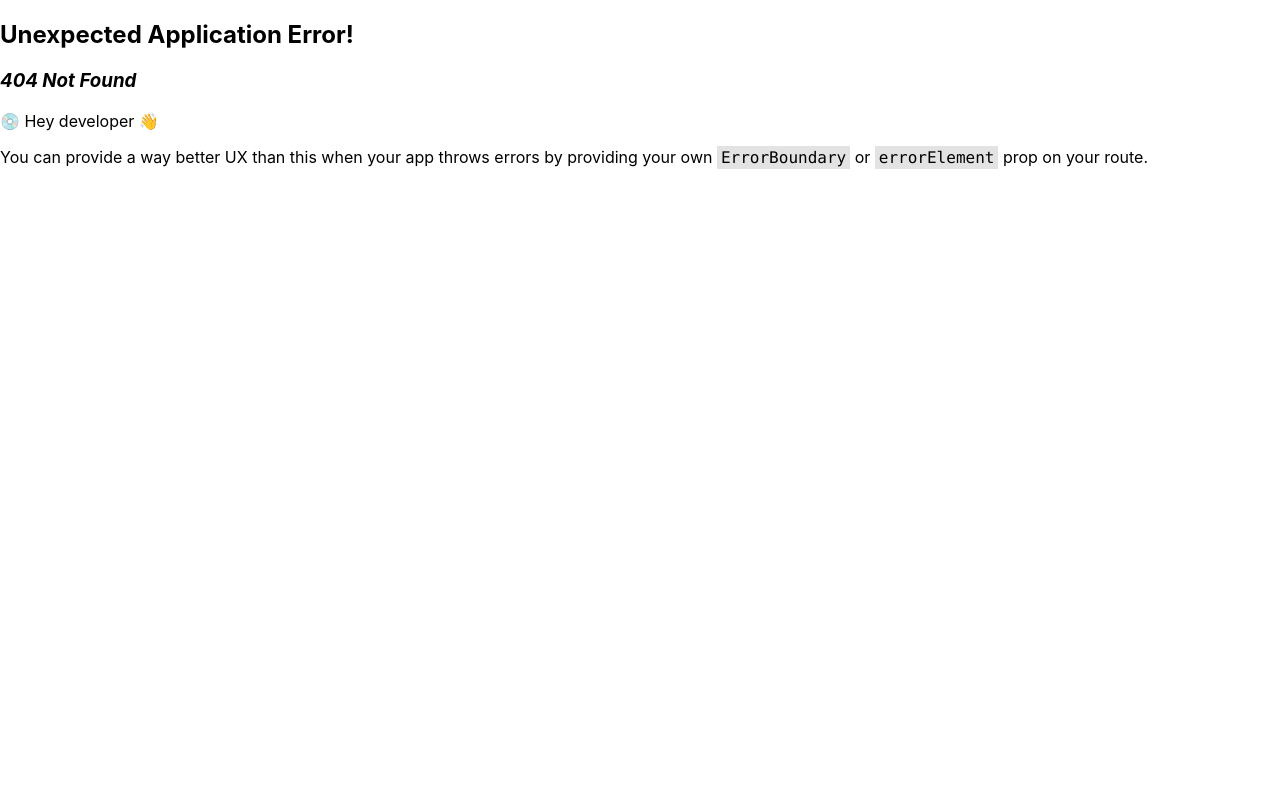
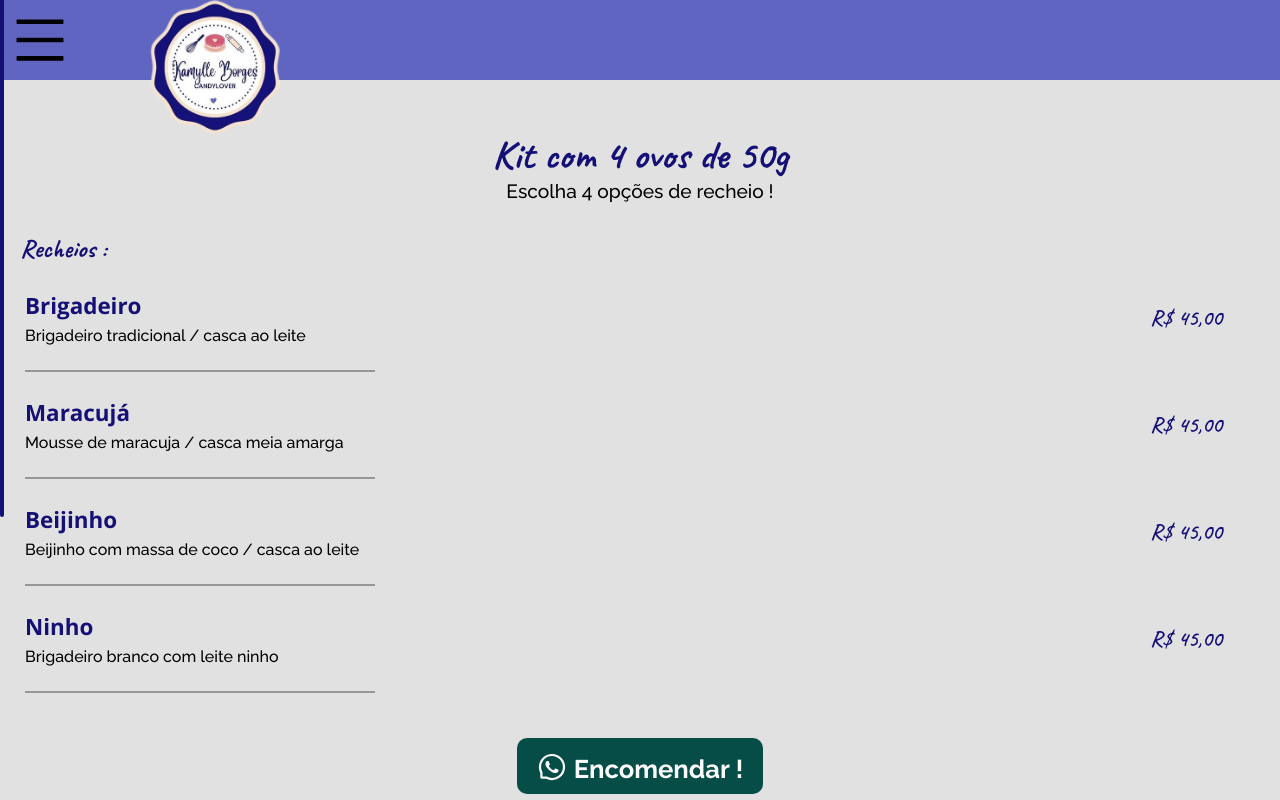
Before and after one commit to kaiqueZpriv1/candylover, a React (Create React App) app: page /ovostrufados in a window 1280 px wide. Before the commit this address had no page. Shown: the top 800 px of the page. Built offline with nearby package versions, Linux system fonts and the light colour scheme.

Commit message:
create ovos trufados

```diff
--- a/src/pages/Pascoa/PascoaIT.tsx
+++ b/src/pages/Pascoa/PascoaIT.tsx
@@ -23,7 +23,9 @@ export const PascoaIT = () => {
 						</Link>
 					</Fade>
 					<Fade direction='left'>
-						<RouterPage>Ovos Trufados</RouterPage>
+						<Link to='/ovostrufados'>
+							<RouterPage>Ovos Trufados</RouterPage>
+						</Link>
 					</Fade>
 				</div>
 				<FooterHome>
--- /dev/null
+++ b/src/pages/Pascoa/ovos trufados/Trufado.tsx
@@ -0,0 +1,110 @@
+import React from 'react';
+import Global from '../../../components/Global';
+import { HeaderG } from '../../header global/HeaderG';
+import {
+	ButtonWpp,
+	Cardapio,
+	CardapioList,
+	FooterOvos,
+	HomePages,
+	LineCardapio,
+	TextHomeInicial,
+} from '../style';
+import { Fade } from 'react-awesome-reveal';
+import { AiOutlineWhatsApp } from 'react-icons/ai';
+export const Trufado = () => {
+    const recheiotrufado = [
+			{
+				id: 0,
+				recheio: 'Brigadeiro',
+				value: 'R$ 45,00',
+				description: 'Brigadeiro tradicional / casca ao leite',
+			},
+			{
+				id: 1,
+				recheio: 'Maracujá',
+				value: 'R$ 45,00',
+				description: 'Mousse de maracuja / casca meia amarga',
+			},
+			{
+				id: 2,
+				recheio: 'Beijinho',
+				value: 'R$ 45,00',
+				description: 'Beijinho com massa de coco / casca ao leite',
+			},
+			{
+				id: 3,
+				recheio: 'Ninho',
+				value: 'R$ 45,00',
+				description: 'Brigadeiro branco com leite ninho',
+			},
+		];
+	return (
+		<>
+			<Global />
+			<HeaderG />
+			<HomePages>
+				<div className='container-homeP'>
+					<Fade cascade direction='up'>
+						<TextHomeInicial>
+							<span className='title-homeP'>Kit com 4 ovos de 50g</span>
+							<p className='paragrafo-homeP'>Escolha 4 opções de recheio !</p>
+						</TextHomeInicial>
+					</Fade>
+					<Cardapio>
+						<Fade direction='down'>
+							<span className='span-inicial'>Recheios :</span>
+						</Fade>
+						<div className='container-cardapio'>
+							{recheiotrufado.map((i) => {
+								return (
+									<>
+										<CardapioList key={i.id}>
+											<div className='description-recheio'>
+												<Fade cascade direction='left'>
+													<h3 className='recheio-text'>{i.recheio}</h3>
+													<p className='description-cardapio'>
+														{i.description}
+													</p>
+												</Fade>
+											</div>
+											<div className='value-box'>
+												<span className='value-recheio'>{i.value}</span>
+											</div>
+										</CardapioList>
+										<Fade direction='down'>
+											<LineCardapio />
+										</Fade>
+									</>
+								);
+							})}
+						</div>
+					</Cardapio>
+					<ButtonWpp>
+						<a
+							href='https://wa.me/5511919462746?text=Olá,%20gostaria%20de%20fazer%20um%20pedido%20!'
+							className='link-wpp'>
+							<button className='btnWpp'>
+								<AiOutlineWhatsApp
+									className='icon-wpp'
+									size={30}
+									color='#fafafa'
+								/>
+								Encomendar !
+							</button>
+						</a>
+					</ButtonWpp>
+					<FooterOvos>
+						<Fade direction='up' cascade>
+							<span className='text-footer'>São Paulo - SP</span>
+							<span className='text-footer'>
+								Horario de atendimento: 8h ás 20h
+							</span>
+							<span className='text-footer'>11 98018-2164</span>
+						</Fade>
+					</FooterOvos>
+				</div>
+			</HomePages>
+		</>
+	);
+};
--- a/src/router/Routers.tsx
+++ b/src/router/Routers.tsx
@@ -4,6 +4,7 @@ import { PascoaIT } from '../pages/Pascoa/PascoaIT';
 import App from '../App';
 import { Kit } from '../pages/Pascoa/50g/Kit';
 import { OvosDC } from '../pages/Pascoa/250g/OvosDC';
+import { Trufado } from '../pages/Pascoa/ovos trufados/Trufado';
 
 const route = createBrowserRouter([
 	{
@@ -22,6 +23,10 @@ const route = createBrowserRouter([
 		path: '/ovos250',
 		element: <OvosDC/>
 	},
+	{
+		path: '/ovostrufados',
+		element: <Trufado/>
+	},
 ]);
 
 export const Routers = () => {
```
